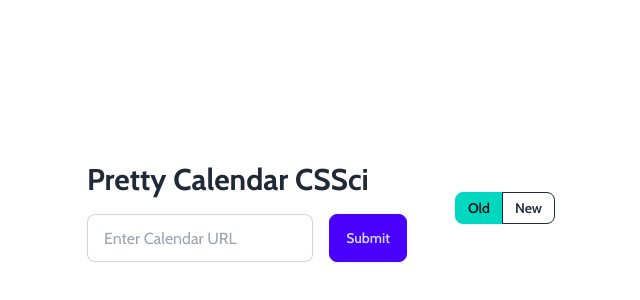
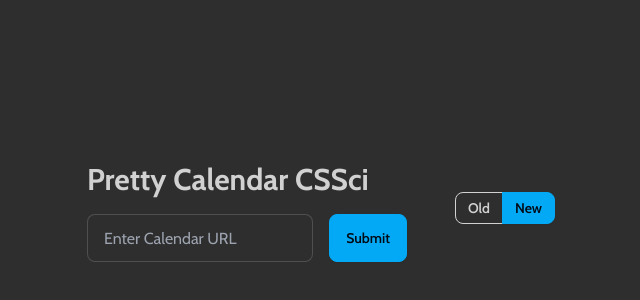
Before and after one commit to iGlody/CSSci_Pretty_Calendar, a SvelteKit app: page / in a window 1280 px wide. Shown: the part 188-488 px from the top of the page, without its empty margins (319-959 px from the left). Built offline with nearby package versions, Linux system fonts and the light colour scheme; no server answers; a web font is replaced by a local one.

Commit message:
new theme

```diff
--- a/src/app.html
+++ b/src/app.html
@@ -6,6 +6,7 @@
 		<link href="https://fonts.googleapis.com/css2?family=Cabin:ital,wght@0,400..700;1,400..700&family=Jacquarda+Bastarda+9&family=Shadows+Into+Light&display=swap" rel="stylesheet">
 		<meta charset="utf-8" />
 		<link rel="icon" href="%sveltekit.assets%/favicon.png" />
+		<title>Pretty Calendar CSSci</title>
 		<meta name="viewport" content="width=device-width, initial-scale=1" />
 		%sveltekit.head%
 	</head>
--- a/src/routes/+page.svelte
+++ b/src/routes/+page.svelte
@@ -1,5 +1,7 @@
 <script lang="ts">
     import { onMount } from "svelte";
+	import { fade } from 'svelte/transition';
+    import { slide } from `svelte/transition`;
 
     import oldCal from '$lib/img/old_small.png?enhanced';
     import newCal from '$lib/img/new_small.png?enhanced';
@@ -25,7 +27,7 @@
 
             setTimeout(() => {
                 paused = false;
-                interval = setInterval(autoSwitchCalendar, 2000); // Resume automatic switching after 3 seconds
+                interval = setInterval(autoSwitchCalendar, 3000); // Resume automatic switching after 3 seconds
             }, 3000);
         }
     }
@@ -37,7 +39,7 @@
 
     // Automatically switch images every 2 seconds
     onMount(() => {
-        interval = setInterval(autoSwitchCalendar, 2000);
+        interval = setInterval(autoSwitchCalendar, 3000);
 
         return () => clearInterval(interval); // Cleanup interval on component destroy
     });
@@ -89,12 +91,12 @@
 </script>
 
 <div class="hero bg-base-100 h-dvh">
-    <div class="hero-content flex justify-center gap-12">
+    <div class="hero-content flex justify-center gap-12 flex-wrap">
         <div class="flex flex-col gap-4 w-80">
             <h1 class="text-3xl font-bold">Pretty Calendar CSSci</h1>
             <form on:submit={submitCalendar} class="flex gap-4">
                 <input class="input input-bordered w-full max-w-md"  bind:value={calendarUrl} placeholder="Enter Calendar URL" required>
-                <button class="btn btn-primary" type="submit">Submit</button>
+                <button class="btn btn-accent" type="submit">Submit</button>
             </form>
 
             {#if loading}
@@ -109,21 +111,22 @@
             {/if}
 
             {#if fullSubscriptionLink}
-            <div class="flex flex-col text-center">
+            <div class="flex flex-col text-center" transition:fade>
                 <p>Your subscription link: </p>
-                <p class="font-bold text-black text-sm max-w-80">{fullSubscriptionLink}</p>
+                <p class="font-bold text-white text-sm max-w-80">{fullSubscriptionLink}</p>
             </div>
-            <button class="btn btn-shadow btn-sm" on:click={clipboardCopy}>Copy Link</button>
+            <button class="btn btn-shadow btn-sm" on:click={clipboardCopy} transition:fade>Copy Link</button>
             {/if}
         </div>
         <div class="flex flex-col gap-2">
             <div class="flex justify-center join max-w-md">
                 <button class="join-item btn btn-sm btn-outline"
-                class:btn-accent={!showNewCal}
+                class:btn-error={!showNewCal}
                 class:btn-outline={showNewCal}
+                transition:slide
                 on:click={() => manualSwitchCalendar(false)}>Old</button>
                 <button class="join-item btn btn-sm btn-outline"
-                class:btn-primary={showNewCal}
+                class:btn-accent={showNewCal}
                 class:btn-outline={!showNewCal}
                 on:click={() => manualSwitchCalendar(true)}>New</button>
             </div>
--- a/tailwind.config.js
+++ b/tailwind.config.js
@@ -1,6 +1,23 @@
 /** @type {import('tailwindcss').Config} */
 export default {
   content: ['./src/**/*.{html,js,svelte,ts}'],
+  daisyui: {
+    themes: [
+      {
+        customtheme: {
+          primary: '#4CAF50',
+          secondary: '#FF9800',
+          accent: '#03A9F4',
+          neutral: '#1E1E1E',
+          'base-100': '#2E2E2E',
+          info: '#2196F3',
+          success: '#4CAF50',
+          warning: '#FFC107',
+          error: '#F44336',
+        },
+      },
+    ],
+    },
   theme: {
     fontFamily: {
       sans: ["'Cabin'", 'sans-serif']
```
